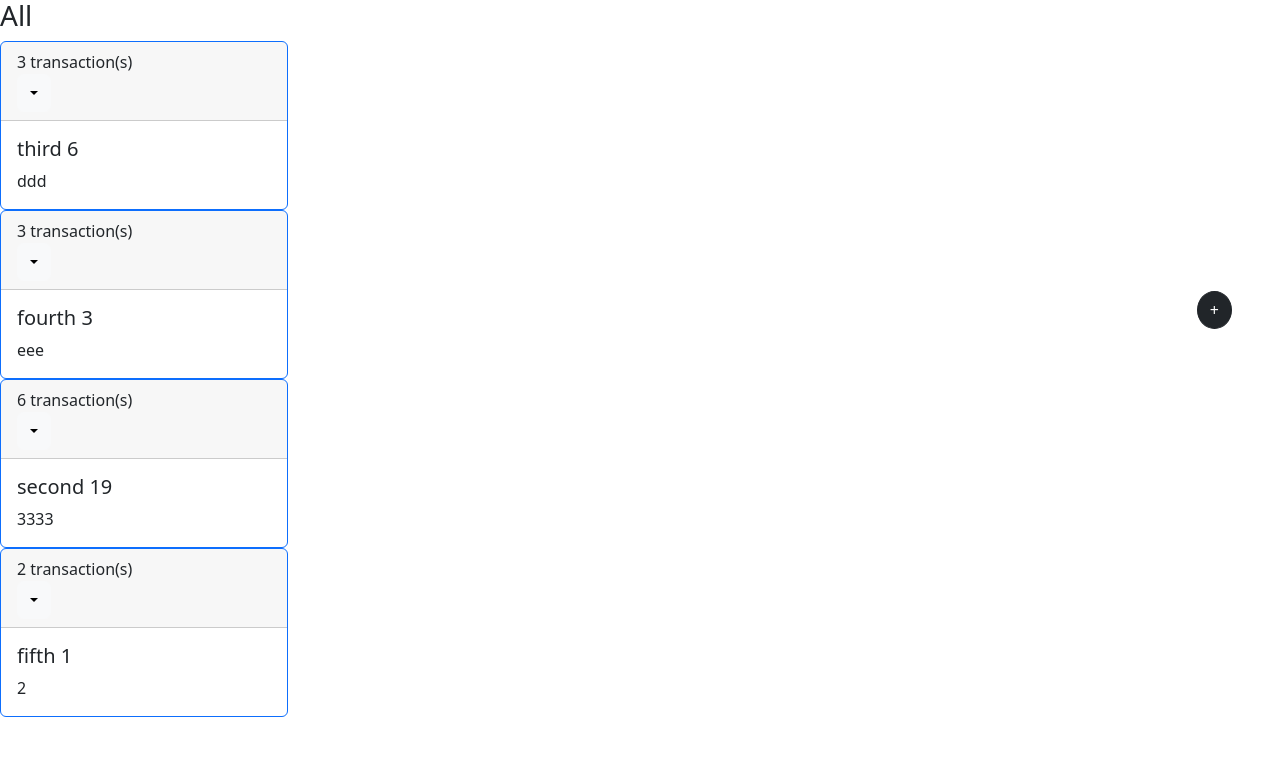
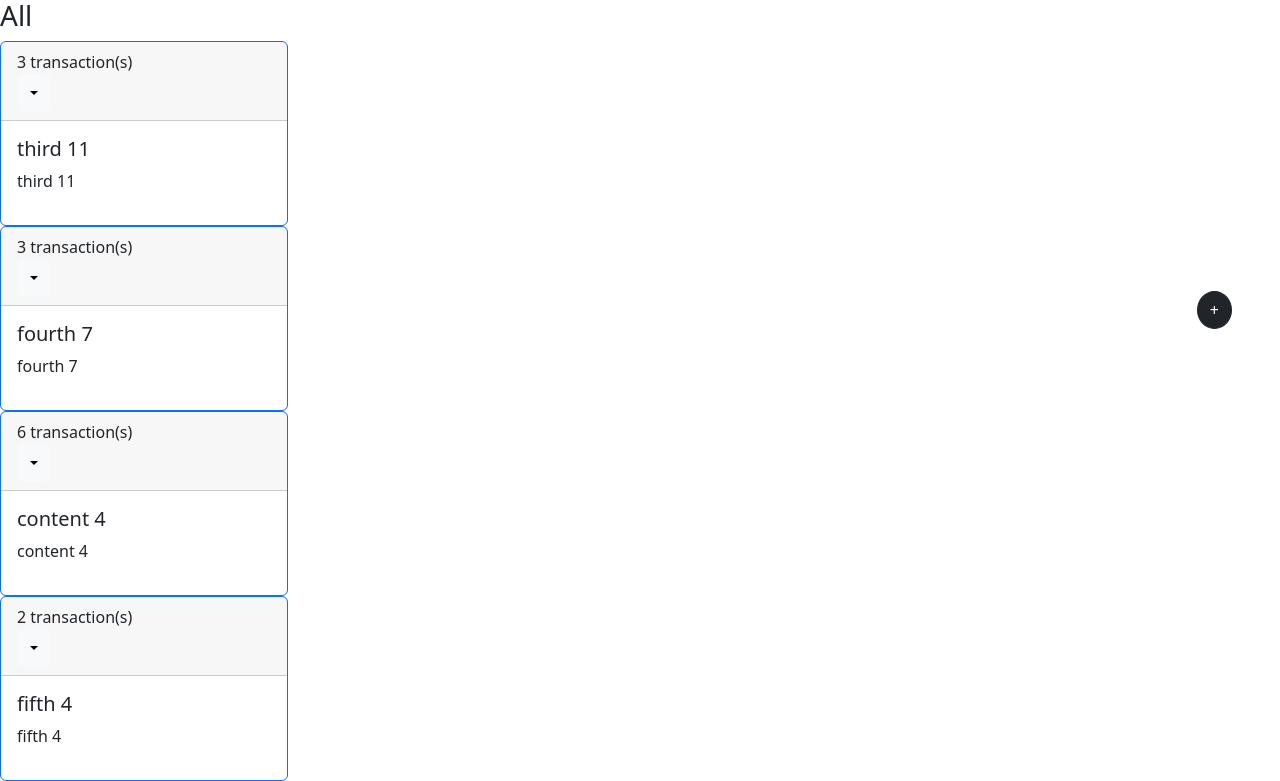
Before and after one commit to LinhLe2307/Expense_Tracking_App_Typescript_React, a React (Create React App) app: page /monthly-report in a window 1280 px wide. Shown: the part 423-1204 px from the top of the page. Before the commit the page ends 1140 px from the top, so only its background shows below. Built offline with nearby package versions, Linux system fonts and the light colour scheme; data requests are answered from the project's data file.

Commit message:
Fixed edit categories

```diff
--- a/db.json
+++ b/db.json
@@ -2,15 +2,15 @@
   "notes": [
     {
       "date": "Monday, October 24, 2022",
-      "title": "second",
-      "amount": "34",
-      "description": "43",
+      "title": "laptop",
+      "amount": "32",
+      "description": "3",
       "categories": [
-        "third 6",
-        "fourth 3"
+        "third 11",
+        "fourth 7"
       ],
-      "color": "#e19494",
-      "id": 2
+      "color": "#aa5050",
+      "id": 4
     },
     {
       "date": "Monday, October 24, 2022",
@@ -18,23 +18,11 @@
       "amount": "4355",
       "description": "3455",
       "categories": [
-        "third 6",
-        "second 19"
+        "third 11",
+        "content 4"
       ],
       "color": "#91a046",
       "id": 3
-    },
-    {
-      "date": "Monday, October 24, 2022",
-      "title": "laptop",
-      "amount": "32",
-      "description": "3",
-      "categories": [
-        "third 6",
-        "fourth 3"
-      ],
-      "color": "#aa5050",
-      "id": 4
     },
     {
       "date": "Monday, October 24, 2022",
@@ -42,10 +30,22 @@
       "amount": "045",
       "description": "5",
       "categories": [
-        "second 19"
+        "content 4"
       ],
       "color": "#7b3737",
       "id": 5
+    },
+    {
+      "date": "Wednesday, November 2, 2022",
+      "title": "laptop",
+      "amount": "78",
+      "description": "7777",
+      "categories": [
+        "content 4",
+        "fifth 4"
+      ],
+      "color": "#c35050",
+      "id": 9
     },
     {
       "date": "Tuesday, November 1, 2022",
@@ -53,10 +53,22 @@
       "amount": "23",
       "description": "Hee",
       "categories": [
-        "second 19"
+        "content 4"
       ],
       "color": "#df6d6d",
       "id": 6
+    },
+    {
+      "date": "Monday, October 24, 2022",
+      "title": "second",
+      "amount": "34",
+      "description": "43",
+      "categories": [
+        "third 11",
+        "fourth 7"
+      ],
+      "color": "#e19494",
+      "id": 2
     },
     {
       "date": "Tuesday, November 1, 2022",
@@ -68,6 +80,19 @@
       "id": 7
     },
     {
+      "date": "Wednesday, November 2, 2022",
+      "title": "buy lego",
+      "amount": "45",
+      "description": "4444",
+      "categories": [
+        "content 4",
+        "fifth 4",
+        "fourth 7"
+      ],
+      "color": "#fbb1b1",
+      "id": 10
+    },
+    {
       "date": "Tuesday, November 1, 2022",
       "title": "hi",
       "amount": "5",
@@ -77,37 +102,12 @@
       "id": 8
     },
     {
-      "date": "Wednesday, November 2, 2022",
-      "title": "laptop",
-      "amount": "78",
-      "description": "7777",
-      "categories": [
-        "second 19",
-        "fifth 1"
-      ],
-      "color": "#c35050",
-      "id": 9
-    },
-    {
-      "date": "Wednesday, November 2, 2022",
-      "title": "buy lego",
-      "amount": "45",
-      "description": "4444",
-      "categories": [
-        "second 19",
-        "fifth 1",
-        "fourth 3"
-      ],
-      "color": "#fbb1b1",
-      "id": 10
-    },
-    {
       "date": "Wednesday, November 9, 2022",
       "title": "test",
       "amount": "34",
       "description": "3433",
       "categories": [
-        "second 19"
+        "content 4"
       ],
       "color": "#ec8989",
       "id": 11
@@ -150,30 +150,30 @@
   "categories": [
     {
       "date": "Wednesday, November 9, 2022",
-      "title": "second 19",
-      "description": "ddd",
-      "color": "#d57272",
+      "title": "content 4",
+      "description": "content 4",
+      "color": "#2a9d3d",
       "id": 2
     },
     {
-      "date": "Wednesday, November 2, 2022",
-      "title": "third 6",
-      "description": "eee",
-      "color": "#c28080",
+      "date": "Wednesday, November 9, 2022",
+      "title": "third 11",
+      "description": "third 11",
+      "color": "#903131",
       "id": 3
     },
     {
-      "date": "Wednesday, November 2, 2022",
-      "title": "fourth 3",
-      "description": "3333",
-      "color": "#cd3c3c",
+      "date": "Wednesday, November 9, 2022",
+      "title": "fourth 7",
+      "description": "fourth 7",
+      "color": "#914646",
       "id": 4
     },
     {
-      "date": "Wednesday, November 2, 2022",
-      "title": "fifth 1",
-      "description": "2",
-      "color": "#1e7638",
+      "date": "Wednesday, November 9, 2022",
+      "title": "fifth 4",
+      "description": "fifth 4",
+      "color": "#33c16a",
       "id": 5
     }
   ]
--- a/src/components/CategoriesReport/CategoryDetails.tsx
+++ b/src/components/CategoriesReport/CategoryDetails.tsx
@@ -1,95 +1,105 @@
-import { nanoid } from 'nanoid';
-import { Card, Dropdown } from 'react-bootstrap';
-import { useAppDispatch, useAppSelector } from '../../app/hooks';
-import { deleteCategory, handleOpenEditCategory } from '../../features/categories/categoriesSlice';
-import { deleteExpenseCategories, handleOpenForm } from '../../features/expense/expenseSlice';
+import { nanoid } from "nanoid";
+import { Card, Dropdown } from "react-bootstrap";
+import { useAppDispatch, useAppSelector } from "../../app/hooks";
+import {
+  deleteCategory,
+  handleOpenEditCategory,
+} from "../../features/categories/categoriesSlice";
+import {
+  deleteExpenseCategories,
+  handleOpenForm,
+} from "../../features/expense/expenseSlice";
+import { CategoriesModel } from "../../models/reduxModels";
 
 import { detailsDiv } from "../../functions/reusableFunction";
-import { ExpenseModel } from '../../models/reduxModels';
+import { ExpenseModel } from "../../models/reduxModels";
 interface MyProps {
-  filterExpenseList: ExpenseModel[]
+  filterExpenseList: ExpenseModel[];
 }
 
-const CategoryDetails = ({filterExpenseList}: MyProps) => {
-  const categoriesList = useAppSelector(state => state.categories.inputLists);
+const CategoryDetails = ({ filterExpenseList }: MyProps) => {
+  const categoriesList = useAppSelector((state) => state.categories.inputLists);
   const expenseLists = useAppSelector((state) => state.expense.inputLists);
 
-  const dispatch = useAppDispatch()
+  const dispatch = useAppDispatch();
 
-  const handleDelete = (selectedItem:string) => {
-    const findIndex = categoriesList.find(category => category.title.indexOf(selectedItem) !== -1)
-    if(findIndex !== undefined && findIndex.id !== undefined) {
-      const selectedCategory = expenseLists.map(expense => {
-        const newClone = expense.categories.filter(category => category !== selectedItem)
-        return {...expense, categories: newClone}
+  const handleDelete = (selectedItem: string) => {
+    const findIndex = categoriesList.find(
+      (category) => category.title.indexOf(selectedItem) !== -1
+    );
+    if (findIndex !== undefined && findIndex.id !== undefined) {
+      const selectedCategory = expenseLists.map((expense) => {
+        const newClone = expense.categories.filter(
+          (category) => category !== selectedItem
+        );
+        return { ...expense, categories: newClone };
       });
 
       Promise.all([
         dispatch(deleteCategory(findIndex.id)),
-        dispatch(deleteExpenseCategories(selectedCategory))
-      ])
+        dispatch(deleteExpenseCategories(selectedCategory)),
+      ]);
     }
-  }
+  };
 
-  const handleEdit = (selectedItem:string) => {
+  const handleEdit = (selectedItem: string) => {
     // const findIndex = categoriesList.find(category => category.title === selectedItem)
 
     // if(findIndex !== undefined && findIndex.id !== undefined) {
-        console.log(selectedItem)
-        selectedItem && dispatch(handleOpenEditCategory(selectedItem))
+    console.log(selectedItem);
+    selectedItem && dispatch(handleOpenEditCategory(selectedItem));
     // }
-  }
+  };
 
   return (
     <>
-      {
-        detailsDiv(categoriesList, filterExpenseList).map((list, i) => {
+      {detailsDiv(categoriesList, filterExpenseList).map((list, i) => {
         return (
-          <Card border="primary" style={{ width: '18rem' }} key={nanoid()}>
+          <Card border="primary" style={{ width: "18rem" }} key={nanoid()}>
             <Card.Header>
               {list[1]} transaction(s)
-
-            {
-              (typeof list[0] === "string") &&
+              {typeof list[0] === "string" && (
                 // <CloseButton onClick={() => handleDelete(list[0])}/>
                 <Dropdown>
                   <Dropdown.Toggle
                     variant="light"
                     id="dropdown-basic"
-                >
-                    </Dropdown.Toggle>
+                  ></Dropdown.Toggle>
 
-                    <Dropdown.Menu >
-                    <Dropdown.Item
-                            onClick={() => handleDelete(list[0])}
-                    >
+                  <Dropdown.Menu>
+                    <Dropdown.Item onClick={() => handleDelete(list[0])}>
                       Delete
                     </Dropdown.Item>
 
                     <Dropdown.Item
-                        onClick={()=> {
+                      onClick={() => {
                         handleEdit(list[0]);
-                            dispatch(handleOpenForm())
+                        dispatch(handleOpenForm());
                       }}
                     >
                       Edit
                     </Dropdown.Item>
                   </Dropdown.Menu>
                 </Dropdown>
-            }
+              )}
             </Card.Header>
 
             <Card.Body>
               <Card.Title>{list[0]}</Card.Title>
               <Card.Text>
-            {categoriesList[i]?.description}
+                {categoriesList
+                  .filter((cate: CategoriesModel) => cate.title === list[0])
+                  .map((cate) => (
+                    <p>{cate.description}</p>
+                  ))
+                }
               </Card.Text>
             </Card.Body>
           </Card>
-        )})
-      }
+        );
+      })}
     </>
-  )
-}
+  );
+};
 
-export default CategoryDetails
+export default CategoryDetails;
```
Also changed, not shown: src/components/CategoriesReport/CategoriesReport.tsx (+44 -30 lines), 1 other file (tests, documents, lock files or other folders). Lines whose indentation alone changed are shown as unchanged.
